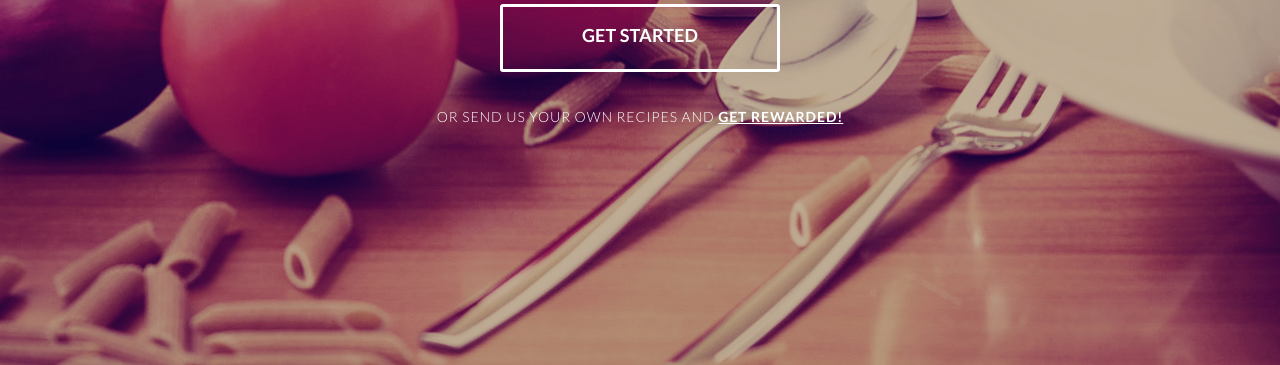
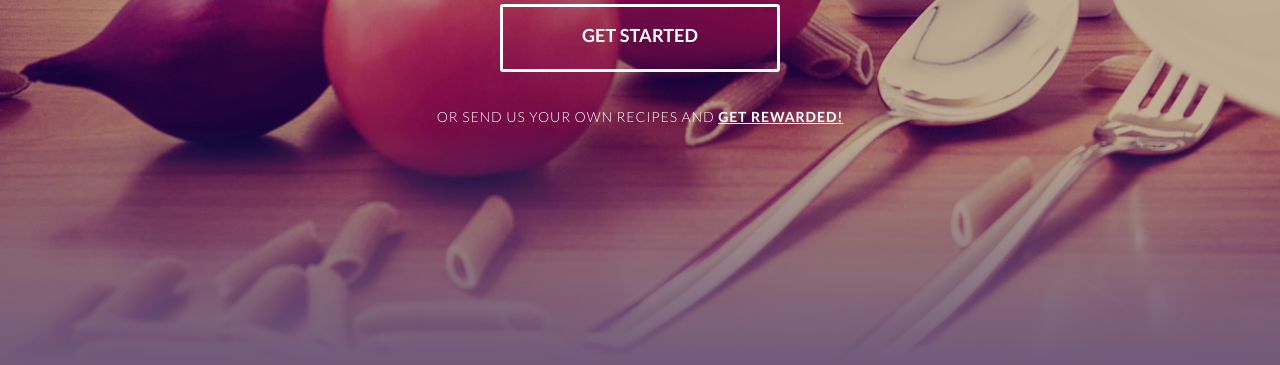
Before and after one commit to Just-a-Cactus/fudi, a plain HTML site: page index.html in a window 1280 px wide. Shown: the part 517-882 px from the top of the page. Drawn offline with Linux system fonts and the light colour scheme.

Commit message:
add gradient

```diff
--- a/css/style.css
+++ b/css/style.css
@@ -55,12 +55,17 @@ textarea {}
 
 
 .ba-first-section {
-	background: url(../img/first-bg.jpg) no-repeat center;
+	background-image: linear-gradient(to top, #725a7c 0%, transparent 240px), url(../img/first-bg.jpg);
 	background-size: cover;
 	background-color: rgb(114, 10, 69);
 	color: white;
 	padding-top: 352px;
 	padding-bottom: 240px;
+	text-align: center;
+}
+
+.ba-shadow {
+	background-image: linear-gradient(to right, rgba(0, 0, 0, .5), rgba(255, 255, 255, .5));
 }
 
 .ba-header-bar {
@@ -106,7 +111,6 @@ textarea {}
 }
 
 .ba-menu-list a:hover {
-	/* text-decoration: underline; */
 	border-bottom: 2px solid white;
 }
 
@@ -116,10 +120,6 @@ textarea {}
 	letter-spacing: 0.05em;
 	opacity: .7;
 	text-shadow: 0px 1px 40px rgba(1, 1, 1, .55);
-}
-
-.ba-first-section {
-	text-align: center;
 }
 
 p,
```
